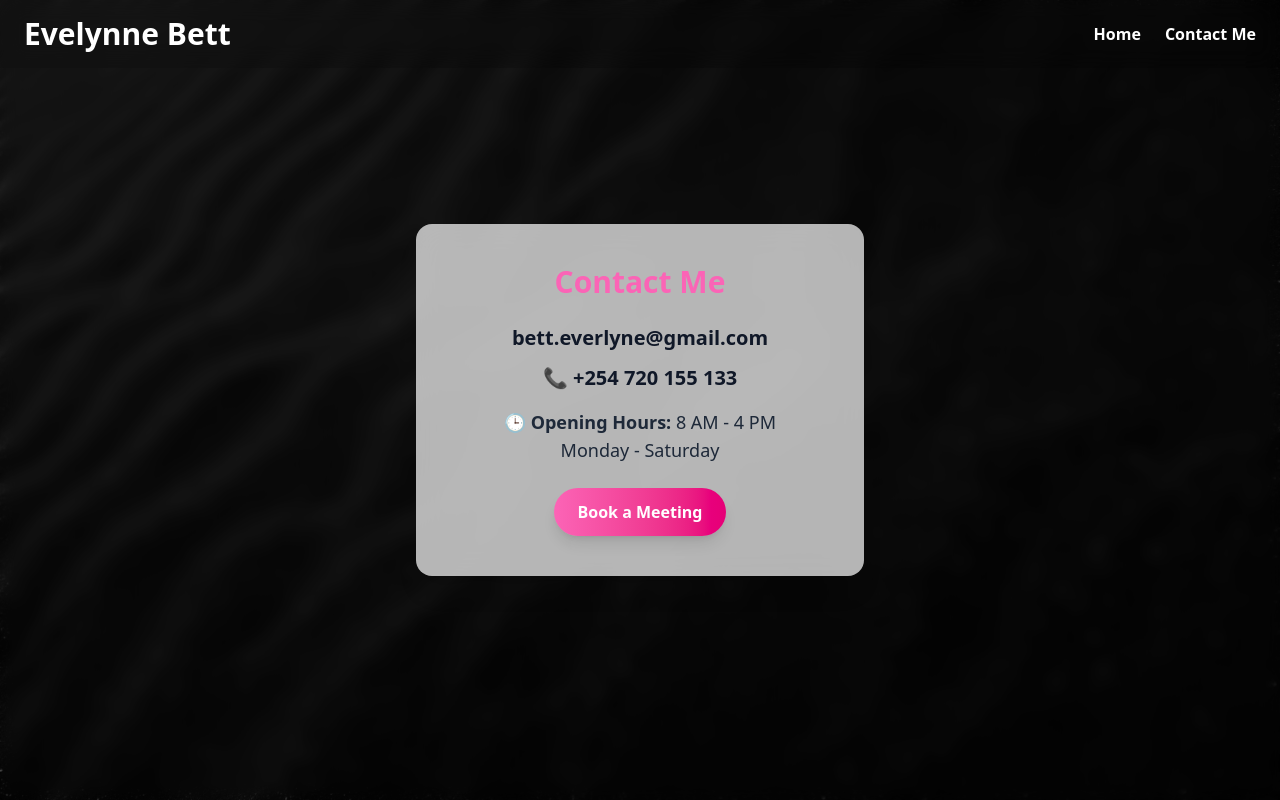
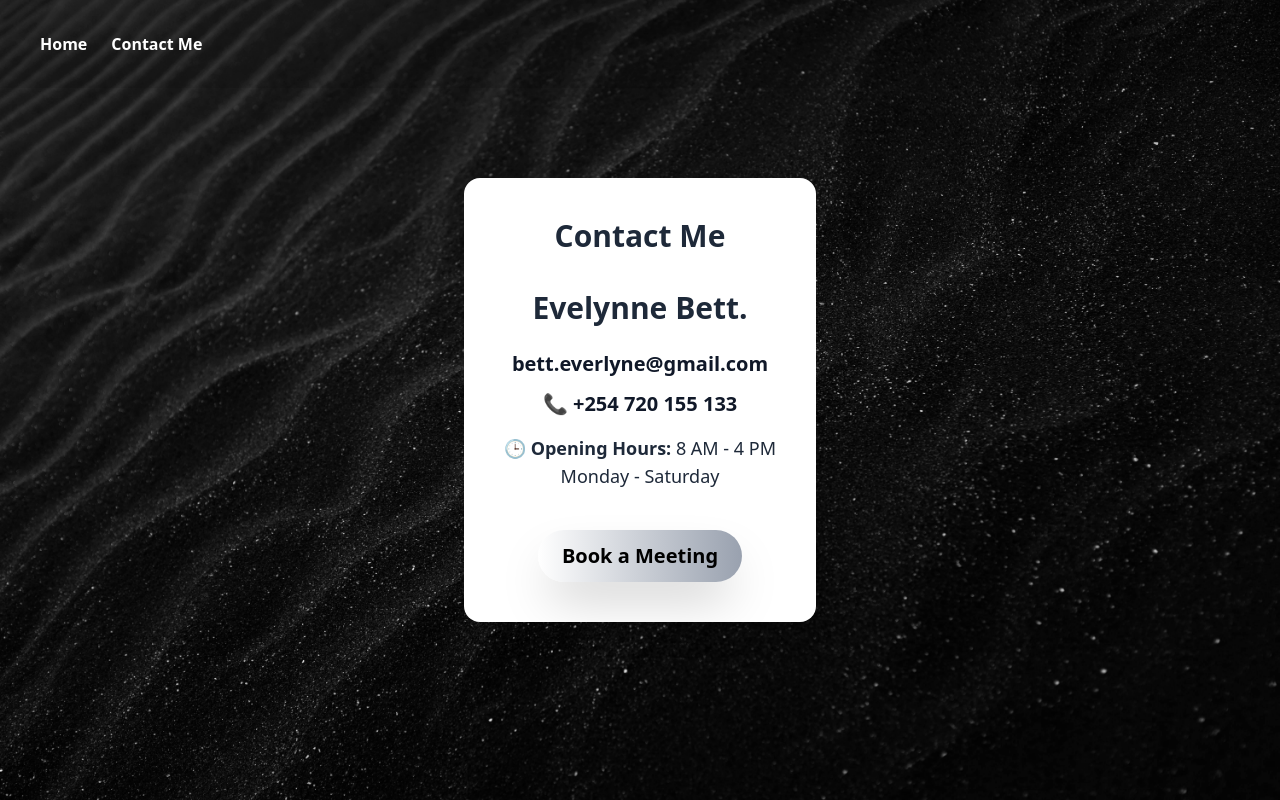
Before and after one commit to Raymondsang/Portfolio-website1, a React (Vite) app: page /contact in a window 1280 px wide. Built offline with nearby package versions, Linux system fonts and the light colour scheme.

Commit message:
updates to Ui and picture locations

```diff
--- a/src/Components/Contact.jsx
+++ b/src/Components/Contact.jsx
@@ -1,59 +1,75 @@
 import React from "react";
 import { Link } from "react-router-dom";
+import { Phone, Mail, FileText, Layout, Users, PenTool, Linkedin, Twitter } from "lucide-react";
 
 const Contact = () => {
   return (
     <div className="relative min-h-screen flex flex-col items-center justify-center bg-pink-50">
-      {/* Background Image */}
+
       <div
         className="absolute inset-0 bg-cover bg-center bg-no-repeat"
-        style={{ backgroundImage: "url('/src/assets/Images/Wallpaper.jpg')" }}
+        style={{ backgroundImage: "url('/Images/Wallpaper.jpg')" }}
       />
 
-      {/* Overlay for better contrast */}
-      <div className="absolute inset-0 bg-black/40 backdrop-blur-sm"></div>
-
-      {/* Navigation */}
-      <nav className="absolute top-0 left-0 w-full z-50 bg-black/10 backdrop-blur-md">
+      <nav className="absolute top-0 left-0 w-full z-50 bg-black/10">
         <div className="container mx-auto px-6 py-4 flex justify-between items-center">
-          <h1 className="text-white text-3xl font-extrabold hover:text-pink-300 transition">
-            Evelynne Bett
-          </h1>
-          <div className="space-x-6">
-            <Link to="/" className="text-white font-bold hover:text-pink-300 transition">Home</Link>
-            <Link to="/contact" className="text-white font-bold hover:text-pink-300 transition">Contact Me</Link>
+          <div className="space-x-6 m-4">
+            <Link
+              to="/"
+              className="text-white font-bold hover:text-pink-300 transition"
+            >
+              Home
+            </Link>
+            <Link
+              to="/contact"
+              className="text-white font-bold hover:text-pink-300 transition"
+            >
+              Contact Me
+            </Link>
           </div>
         </div>
       </nav>
 
-      {/* Contact Card */}
-      <div className="relative z-10 bg-white/70 backdrop-blur-lg p-8 sm:p-10 rounded-2xl shadow-xl text-center max-w-md w-full">
-        <h2 className="text-3xl font-bold text-pink-400 mb-6">Contact Me</h2>
+      <div className="">
 
-        {/* Contact Details with Improved Readability */}
+        <div className="relative z-10 bg-white backdrop-blur-sm p-8 sm:p-10 rounded-2xl shadow-xl text-center max-w-md w-full">
+          <h2 className="text-3xl font-bold text-gray-800 mb-6">
+            Contact Me <br /> <br />
+            Evelynne Bett.
+          </h2>
+
           <p className="text-xl font-semibold text-gray-900">
-          <a href="mailto:bett.everlyne@gmail.com" className="hover:underline">bett.everlyne@gmail.com</a>
+            <a
+              href="mailto:bett.everlyne@gmail.com"
+              className="hover:text-pink-600"
+            >
+              bett.everlyne@gmail.com
+            </a>
           </p>
           <p className="text-xl font-semibold text-gray-900 mt-3">
-          📞 <a href="tel:+254720155133" className="hover:underline">+254 720 155 133</a>
+            📞{" "}
+            <a href="tel:+254720155133" className="hover:text-pink-600">
+              +254 720 155 133
+            </a>
           </p>
           <p className="text-lg text-gray-800 mt-4">
-          🕒 <strong>Opening Hours:</strong> 8 AM - 4 PM <br /> Monday - Saturday
+            🕒 <strong>Opening Hours:</strong> 8 AM - 4 PM <br /> Monday -
+            Saturday
           </p>
 
-        {/* Contact Button */}
+
           <a
             href="https://calendly.com/raysang98/30min"
             target="_blank"
             rel="noopener noreferrer"
-          className="inline-block mt-6 bg-gradient-to-r from-pink-400 to-pink-600 text-white px-6 py-3 rounded-full font-semibold shadow-lg hover:from-pink-500 hover:to-pink-700 transition-all duration-300"
+            className="text-xl inline-block mt-10 bg-gradient-to-r from-white/70 to-gray-400 hover: text-black font-black px-6 py-3 rounded-full shadow-2xl hover:from-pink-200 hover:to-white/70 transition-all duration-300"
           >
             Book a Meeting
           </a>
         </div>
+      </div>
 
     </div>
-
   );
 };
 
--- a/src/Components/LandingPage.jsx
+++ b/src/Components/LandingPage.jsx
@@ -1,65 +1,85 @@
 import React from "react";
-import { Phone, Mail, FileText, Layout, Users, PenTool, Linkedin, Twitter } from "lucide-react";
+import {
+  Phone,
+  Mail,
+  FileText,
+  Layout,
+  Users,
+  PenTool,
+  Linkedin,
+  Twitter,
+} from "lucide-react";
 
 const LandingPage = () => {
   const services = [
     {
       title: "Customer Service Champion",
-      description: "Delivering exceptional banking services with enforced standards and best practices for optimal customer satisfaction",
+      description:
+        "Delivering exceptional banking services with enforced standards and best practices for optimal customer satisfaction",
       icon: <Users className="w-8 h-8 text-black" />,
     },
     {
       title: "Virtual Assistant",
-      description: "Comprehensive support including inbox management, calendar organization, and travel planning",
+      description:
+        "Comprehensive support including inbox management, calendar organization, and travel planning",
       icon: <Layout className="w-8 h-8 text-black" />,
     },
     {
       title: "Queue Management",
-      description: "Enhancing customer experiences through digital channel migration and efficient floor management",
+      description:
+        "Enhancing customer experiences through digital channel migration and efficient floor management",
       icon: <Users className="w-8 h-8 text-black" />,
     },
     {
       title: "Operations Management",
-      description: "Expert handling of internal accounts maintenance and credit operations support",
+      description:
+        "Expert handling of internal accounts maintenance and credit operations support",
       icon: <FileText className="w-8 h-8 text-black" />,
     },
     {
       title: "Team Leadership",
-      description: "Building and supporting effective teams with focus on resource allocation and high-impact initiatives",
+      description:
+        "Building and supporting effective teams with focus on resource allocation and high-impact initiatives",
       icon: <Users className="w-8 h-8 text-black" />,
     },
     {
       title: "Innovation Champion",
-      description: "Driving operational excellence and digital transformation in banking services",
+      description:
+        "Driving operational excellence and digital transformation in banking services",
       icon: <PenTool className="w-8 h-8 text-black" />,
     },
   ];
 
   return (
     <div className="min-h-screen">
-
       <section className="min-h-screen relative">
-
         <div
           className="absolute inset-0 z-0"
           style={{
-            backgroundImage: "url('src/assets/Images/Wallpaper.jpg')",
+            backgroundImage: "url('/Images/Wallpaper.jpg')",
             backgroundSize: "cover",
             backgroundPosition: "center",
           }}
         />
 
         {/* Navigation */}
-        <nav className="absolute w-full top-0 z-50 bg-black/10 backdrop-blur-sm">
+        <nav className="absolute w-full top-0 z-50 bg-black/10 ">
           <div className="container mx-auto px-6 py-4">
             <div className="flex items-center justify-between">
-              <div className="font-black text-white text-4xl p-4 hover:text-pink-300 transition-colors duration-300">
-                Evelynne Bett
-              </div>
               <div className="flex space-x-6">
-                <a href="/" className="text-white hover:text-pink-300 transition font-bold px-4 py-2">Home</a>
+                <a
+                  href="/"
+                  className="text-white hover:text-pink-300 transition font-bold px-4 py-2"
+                >
+                  Home
+                </a>
 
-                <a href="/Contact" className="text-white hover:text-pink-300 transition font-bold px-4 py-2">Contact Me</a>
+                <a
+                  href="/Contact"
+                  className="text-white hover:text-pink-300 transition font-bold px-4 py-2"
+                >
+                  Contact Me
+                </a>
               </div>
             </div>
           </div>
@@ -70,27 +90,30 @@ const LandingPage = () => {
           <div className="grid md:grid-cols-2 gap-12 items-center">
             <div className="space-y-8">
               <h1 className="text-6xl font-black leading-tight text-white">
-                Banking & Service
+                UI/UX Design & Customer Service
                 <span className="block text-transparent bg-clip-text bg-gradient-to-r from-pink-300 to-white">
                   Excellence
                 </span>
               </h1>
               <p className="text-xl text-gray-300">
-                Senior Banking Professional with 12+ years of experience in customer service excellence,
-                operations management, and digital transformation.
+                Senior Banking Professional with 12+ years of experience in
+                customer service excellence, operations management, and digital
+                transformation.
               </p>
+              <div className="font-black text-white text-4xl mt-8 mb-16 font-mono">
+                    <p>Evelynne Bett</p>
+                  </div>
               <div className="flex space-x-4">
                 <a
                   href="https://calendly.com/raysang98/30min"
                   target="_blank"
                   rel="noopener noreferrer"
                 >
-  <button className="bg-gradient-to-r from-pink-300 to-white text-black px-8 py-3 rounded-full
-                     hover:bg-pink-300 transition-colors duration-300">
+
+                  <button className="bg-gradient-to-r from-pink-300 to-white text-black px-8 py-3 rounded-full">
                     Hire Me
                   </button>
                 </a>
-
               </div>
             </div>
             <div className="relative">
@@ -100,28 +123,45 @@ const LandingPage = () => {
                 alt="Profile"
                 className="relative rounded-full w-96 h-96 object-cover mx-auto shadow-2xl"
               />
+              <div></div>
             </div>
           </div>
         </div>
       </section>
 
       {/* About Section */}
-      <section id="about" className="py-20 bg-gradient-to-b from-black via-gray-900 to-pink-50">
+      <section
+        id="about"
+        className="py-20 bg-gradient-to-b from-black via-gray-900 to-pink-50"
+      >
         <div className="container mx-auto px-6">
-          <h2 className="text-4xl font-bold text-center mb-16 text-white">About Me</h2>
+          <h2 className="text-4xl font-bold text-center mb-16 text-white">
+            About Me
+          </h2>
           <div className="grid md:grid-cols-2 gap-12">
             <div>
-              <h3 className="text-2xl font-bold mb-4 text-white">Professional Background</h3>
+              <h3 className="text-2xl font-bold mb-4 text-white">
+                Professional Background
+              </h3>
               <p className="text-gray-300 mb-6">
-                Accomplished bank custodian, senior teller and customer-centric service desk officer with 12+ years of experience in the banking industry.
-                Proficient at improving customer satisfaction and service delivery by leveraging excellent communication, interpersonal, and problem-solving skills.
+                Accomplished bank custodian, senior teller and customer-centric
+                service desk officer with 12+ years of experience in the banking
+                industry. Proficient at improving customer satisfaction and
+                service delivery by leveraging excellent communication,
+                interpersonal, and problem-solving skills.
               </p>
               <div className="space-y-4">
-                <h4 className="text-xl font-bold text-white">Core Competencies</h4>
+                <h4 className="text-xl font-bold text-white">
+                  Core Competencies
+                </h4>
                 <div className="bg-white/10 backdrop-blur-sm p-4 rounded-lg">
-                  <h5 className="font-bold text-white">Customer Service Champion</h5>
+                  <h5 className="font-bold text-white">
+                    Customer Service Champion
+                  </h5>
                   <ul className="text-gray-300 mt-2 space-y-2">
-                    <li>• Enforcement of service standards and best practices</li>
+                    <li>
+                      • Enforcement of service standards and best practices
+                    </li>
                     <li>• Managing customer queries through CRM systems</li>
                     <li>• Analyzing customer experience dashboards</li>
                     <li>• Elevating NPS and customer satisfaction</li>
@@ -129,7 +169,9 @@ const LandingPage = () => {
                 </div>
 
                 <div className="bg-white/10 backdrop-blur-sm p-4 rounded-lg">
-                  <h5 className="font-bold text-white">Virtual Assistant Excellence</h5>
+                  <h5 className="font-bold text-white">
+                    Virtual Assistant Excellence
+                  </h5>
                   <ul className="text-gray-800 font-black mt-2 space-y-2">
                     <li>• Inbox and Calendar Management</li>
                     <li>• Travel Research and Itinerary Planning</li>
@@ -141,43 +183,60 @@ const LandingPage = () => {
             </div>
 
             <div className="space-y-6">
-              <h3 className="text-2xl font-bold text-white">Skills & Expertise</h3>
+              <h3 className="text-2xl font-bold text-white">
+                Skills & Expertise
+              </h3>
               <div className="space-y-4">
                 <div className="bg-white/10 backdrop-blur-sm p-4 rounded-lg">
-                  <h4 className="font-bold mb-2 text-white">Banking Operations</h4>
+                  <h4 className="font-bold mb-2 text-white">
+                    Banking Operations
+                  </h4>
                   <div className="space-y-2">
                     <div className="flex justify-between text-gray-300">
                       <span>Customer Service</span>
                       <span>95%</span>
                     </div>
                     <div className="w-full bg-gray-700 rounded-full h-2">
-                      <div className="bg-pink-500 h-2 rounded-full" style={{width: "95%"}}></div>
+                      <div
+                        className="bg-pink-500 h-2 rounded-full"
+                        style={{ width: "95%" }}
+                      ></div>
                     </div>
                   </div>
                 </div>
 
                 <div className="bg-white/10 backdrop-blur-sm p-4 rounded-lg">
-                  <h4 className="font-bold mb-2 text-white">Queue Management</h4>
+                  <h4 className="font-bold mb-2 text-white">
+                    Queue Management
+                  </h4>
                   <div className="space-y-2">
                     <div className="flex justify-between text-gray-300">
                       <span>Digital Channel Migration</span>
                       <span>90%</span>
                     </div>
                     <div className="w-full bg-gray-700 rounded-full h-2">
-                      <div className="bg-pink-500 h-2 rounded-full" style={{width: "90%"}}></div>
+                      <div
+                        className="bg-pink-500 h-2 rounded-full"
+                        style={{ width: "90%" }}
+                      ></div>
                     </div>
                   </div>
                 </div>
 
                 <div className="bg-white/10 backdrop-blur-sm p-4 rounded-lg">
-                  <h4 className="font-bold mb-2 text-white">Google Workspace</h4>
+                  <h4 className="font-bold mb-2 text-white">
+                    Google Workspace
+                  </h4>
                   <div className="space-y-2">
                     <div className="flex justify-between text-gray-300">
                       <span>Productivity Tools</span>
                       <span>95%</span>
                     </div>
                     <div className="w-full bg-gray-700 rounded-full h-2">
-                      <div className="bg-pink-500 h-2 rounded-full" style={{width: "95%"}}></div>
+                      <div
+                        className="bg-pink-500 h-2 rounded-full"
+                        style={{ width: "95%" }}
+                      ></div>
                     </div>
                   </div>
                 </div>
@@ -190,7 +249,10 @@ const LandingPage = () => {
                       <span>85%</span>
                     </div>
                     <div className="w-full bg-gray-700 rounded-full h-2">
-                      <div className="bg-pink-500 h-2 rounded-full" style={{width: "85%"}}></div>
+                      <div
+                        className="bg-pink-500 h-2 rounded-full"
+                        style={{ width: "85%" }}
+                      ></div>
                     </div>
                   </div>
                 </div>
@@ -221,28 +283,37 @@ const LandingPage = () => {
         </div>
       </section>
 
-
       {/* Contact Section */}
-      <section id="contact" className="py-20 bg-gradient-to-b from-pink-50 to-black">
+      <section
+        id="contact"
+        className="py-20 bg-gradient-to-b from-pink-50 to-black"
+      >
         <div className="container mx-auto px-6">
           <div className="max-w-4xl mx-auto text-center">
-            <h2 className="text-4xl font-bold mb-8 text-gray-800">Let's Connect</h2>
+            <h2 className="text-4xl font-bold mb-8 text-black">
+              Let's Connect
+            </h2>
             <div className="flex justify-center space-x-8 mb-12">
-              <a href="mailto:bett.everlyne@gmail.com" className="flex items-center space-x-2 text-gray-700 hover:text-pink-500 transition">
+              <a
+                href="mailto:bett.everlyne@gmail.com"
+                className="flex items-center space-x-2 text-black font-black hover:text-pink-500 transition"
+              >
                 <Mail className="w-6 h-6" />
                 <span>bett.everlyne@gmail.com</span>
               </a>
-              <a href="tel:+254720155133" className="flex items-center space-x-2 text-gray-700 hover:text-pink-500 transition">
+              <a
+                href="tel:+254720155133"
+                className="flex items-center space-x-2 text-black hover:text-pink-500 transition font-black"
+              >
                 <Phone className="w-6 h-6" />
                 <span>+254720155133</span>
               </a>
             </div>
             <div className="flex justify-center space-x-6">
-
-              <a href="#" className="text-gray-700 hover:text-pink-500 transition">
+              <a href="#" className="text-black hover:text-pink-500 transition">
                 <Linkedin className="w-8 h-8" />
               </a>
-              <a href="#" className="text-gray-700 hover:text-pink-500 transition">
+              <a href="#" className="text-black hover:text-pink-500 transition">
                 <Twitter className="w-8 h-8" />
               </a>
             </div>
@@ -250,7 +321,6 @@ const LandingPage = () => {
         </div>
       </section>
 
-      {/* Footer */}
       <footer className="bg-black text-white py-8">
         <div className="container mx-auto px-6 text-center">
           <p>© 2025 Evelynne Bett. All rights reserved.</p>
```
Also changed, not shown: public/Images/Wallpaper.jpg (renamed from src/assets/Images/Wallpaper.jpg). Lines whose indentation alone changed are shown as unchanged.
